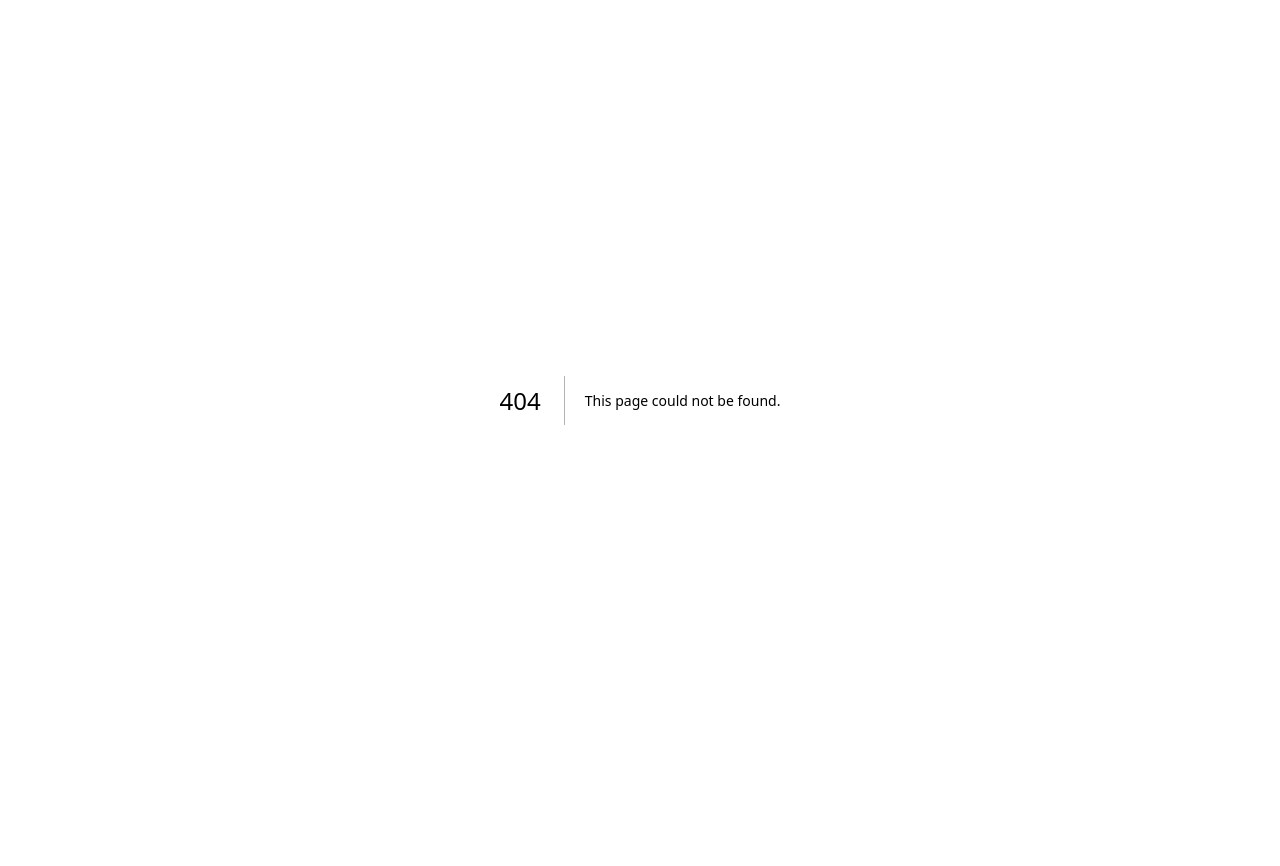
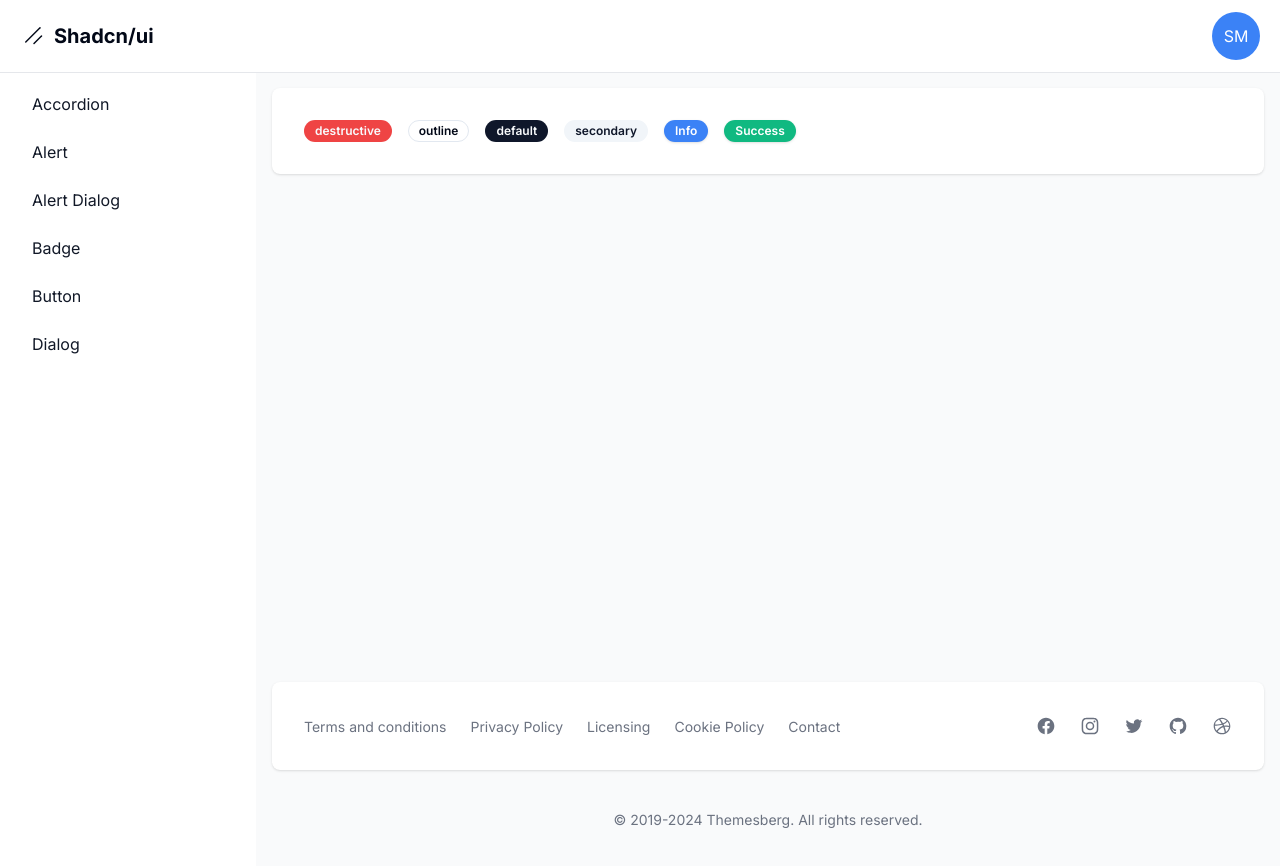
Before and after one commit to SebaMat3/shadcn-admin-dashboard, a Next.js app: page /dashboard/badge in a window 1280 px wide. Before the commit this address had no page. Shown: the top 866 px of the page. Before the commit the page ends 800 px from the top, so only its background shows below. Built offline with nearby package versions, Linux system fonts and the light colour scheme.

Commit message:
[ADD] Badge component installed and applied to dashboard - display and create custom variants info and success - add a capitalize attribute to the badge component

```diff
--- /dev/null
+++ b/src/app/dashboard/badge/page.tsx
@@ -0,0 +1,14 @@
+import { Badge } from "@/components/ui/badge";
+
+export default function Page() {
+    return (
+      <div className="flex gap-4">
+        <Badge variant="destructive">destructive</Badge>
+        <Badge variant="outline">outline</Badge>
+        <Badge variant="default">default</Badge>
+        <Badge variant="secondary">secondary</Badge>
+        <Badge capitalize variant="info">info</Badge>
+        <Badge capitalize variant="success">success</Badge>
+      </div>
+    );
+  }
--- a/src/app/dashboard/layout.tsx
+++ b/src/app/dashboard/layout.tsx
@@ -1,3 +1,4 @@
+
 // https://tailwindcomponents.com/component/tailwind-css-admin-dashboard-layout
 // https://gist.github.com/Klerith/3949f1c8b884d7101e378dfb668f0f3a
 
@@ -8,8 +9,10 @@ const links = [
   { name: "alert", href: "alert" },
   { name: "button", href: "button" },
   { name: "alert dialog", href:"alert-dialog"},
-  { name: "dialog", href:"dialog"}
-];
+  { name: "dialog", href:"dialog"},
+  { name: "badge", href:"badge"}
+].sort((a, b) => a.name.localeCompare(b.name));
+
 
 export default function DashboardLayout({
   children,
--- /dev/null
+++ b/src/components/ui/badge.tsx
@@ -0,0 +1,42 @@
+import * as React from "react"
+import { cva, type VariantProps } from "class-variance-authority"
+
+import { cn } from "@/lib/utils"
+
+const badgeVariants = cva(
+  "inline-flex items-center rounded-full border px-2.5 py-0.5 text-xs font-semibold transition-colors focus:outline-none focus:ring-2 focus:ring-ring focus:ring-offset-2",
+  {
+    variants: {
+      variant: {
+        default:
+          "border-transparent bg-primary text-primary-foreground hover:bg-primary/80",
+        secondary:
+          "border-transparent bg-secondary text-secondary-foreground hover:bg-secondary/80",
+        destructive:
+          "border-transparent bg-destructive text-destructive-foreground hover:bg-destructive/80",
+        outline: "text-foreground",
+        info: "border-transparent bg-blue-500 text-white shadow hover:bg-blue-500/80",
+        success: "border-transparent bg-emerald-500 text-white shadow hover:bg-emerald-500/80",
+      },
+    },
+    defaultVariants: {
+      variant: "default",
+    },
+  }
+)
+
+export interface BadgeProps
+  extends React.HTMLAttributes<HTMLDivElement>,
+    VariantProps<typeof badgeVariants> {
+      capitalize?: boolean;
+    }
+
+function Badge({ className, variant, capitalize = false, ...props }: BadgeProps) {
+  return (
+    <div className={cn(badgeVariants({ variant }), className, {
+      capitalize: capitalize,
+    })} {...props} />
+  )
+}
+
+export { Badge, badgeVariants }
```
